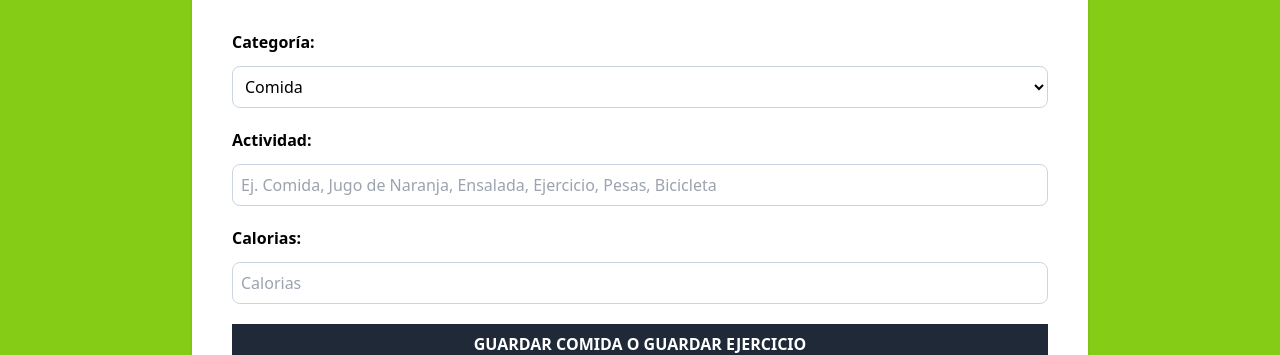
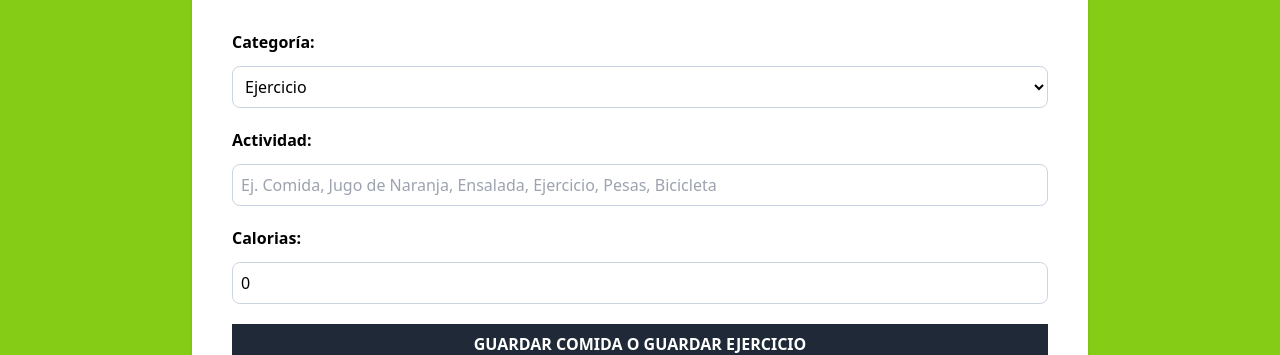
Before and after one commit to agustinbriozzo/calorie-tracker, a React (Vite) app: page / in a window 1280 px wide. Shown: the part 142-497 px from the top of the page. Built offline with nearby package versions, Linux system fonts and the light colour scheme.

Commit message:
Create state for activities

```diff
--- a/src/components/Form.tsx
+++ b/src/components/Form.tsx
@@ -1,5 +1,11 @@
+import { useState } from "react";
 import { categories } from "../data/categories";
 export default function Form() {
+  const [activity, setActivity] = useState({
+    category: 2,
+    name: "",
+    calories: 0,
+  });
   return (
     <form className="space-y-5 bg-white shadow p-10 rounded-lg">
       <div className="grid grid-cols-1 gap-3">
@@ -9,6 +15,7 @@ export default function Form() {
         <select
           className="border border-slate-300 p-2 rounded-lg w-full bg-white"
           id="category"
+          value={activity.category}
         >
           {categories.map((category) => (
             <option key={category.id} value={category.id}>
@@ -19,14 +26,15 @@ export default function Form() {
       </div>
 
       <div className="grid grid-cols-1 gap-3">
-        <label htmlFor="activity" className="font-bold">
+        <label htmlFor="name" className="font-bold">
           Actividad:
         </label>
         <input
           type="text"
-          id="activity"
+          id="name"
           className="border border-slate-300 p-2 rounded-lg"
           placeholder="Ej. Comida, Jugo de Naranja, Ensalada, Ejercicio, Pesas, Bicicleta"
+          value={activity.name}
         />
       </div>
 
@@ -39,6 +47,7 @@ export default function Form() {
           id="calories"
           className="border border-slate-300 p-2 rounded-lg"
           placeholder="Calorias"
+          value={activity.calories}
         />
       </div>
 
--- a/src/types/index.ts
+++ b/src/types/index.ts
@@ -2,3 +2,9 @@ export type Category = {
   id: number;
   name: string;
 };
+
+export type Activity = {
+  category: number;
+  name: string;
+  calories: number;
+};
```
